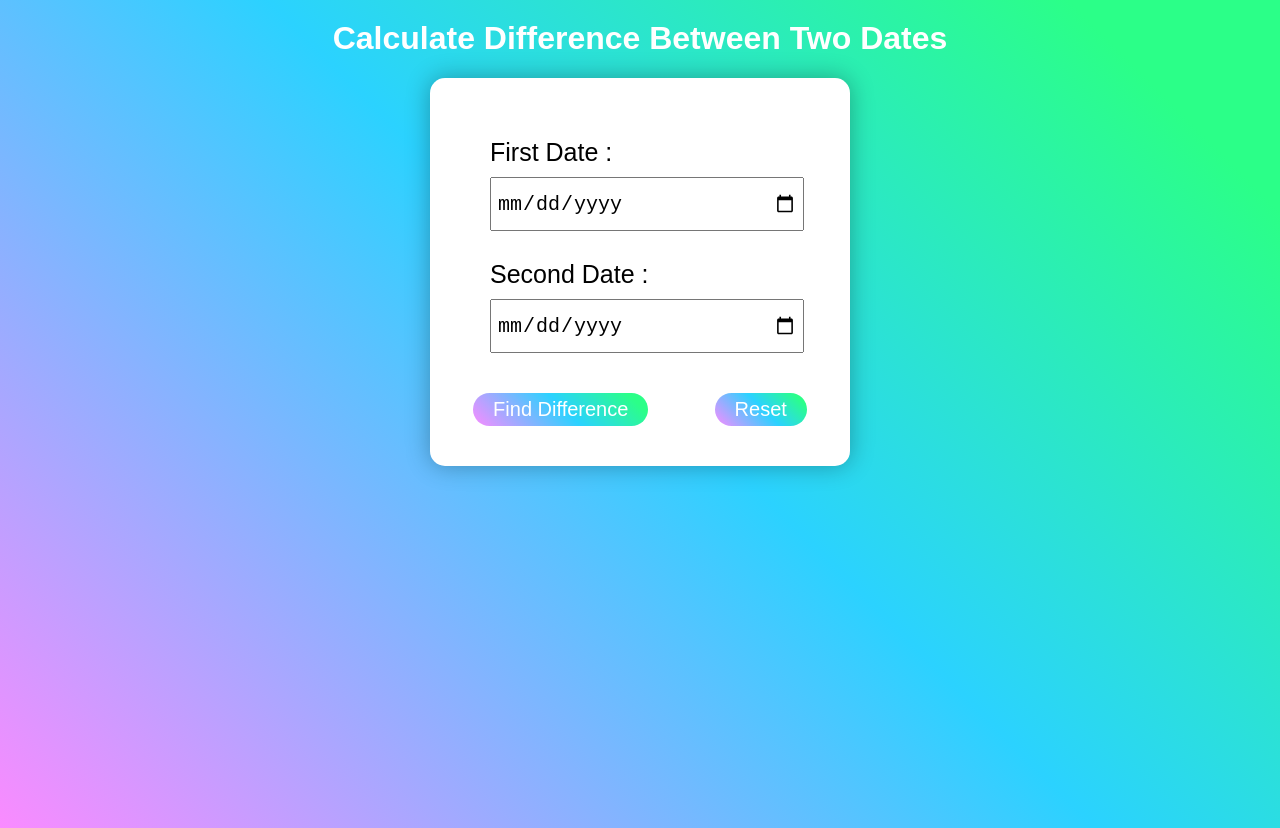
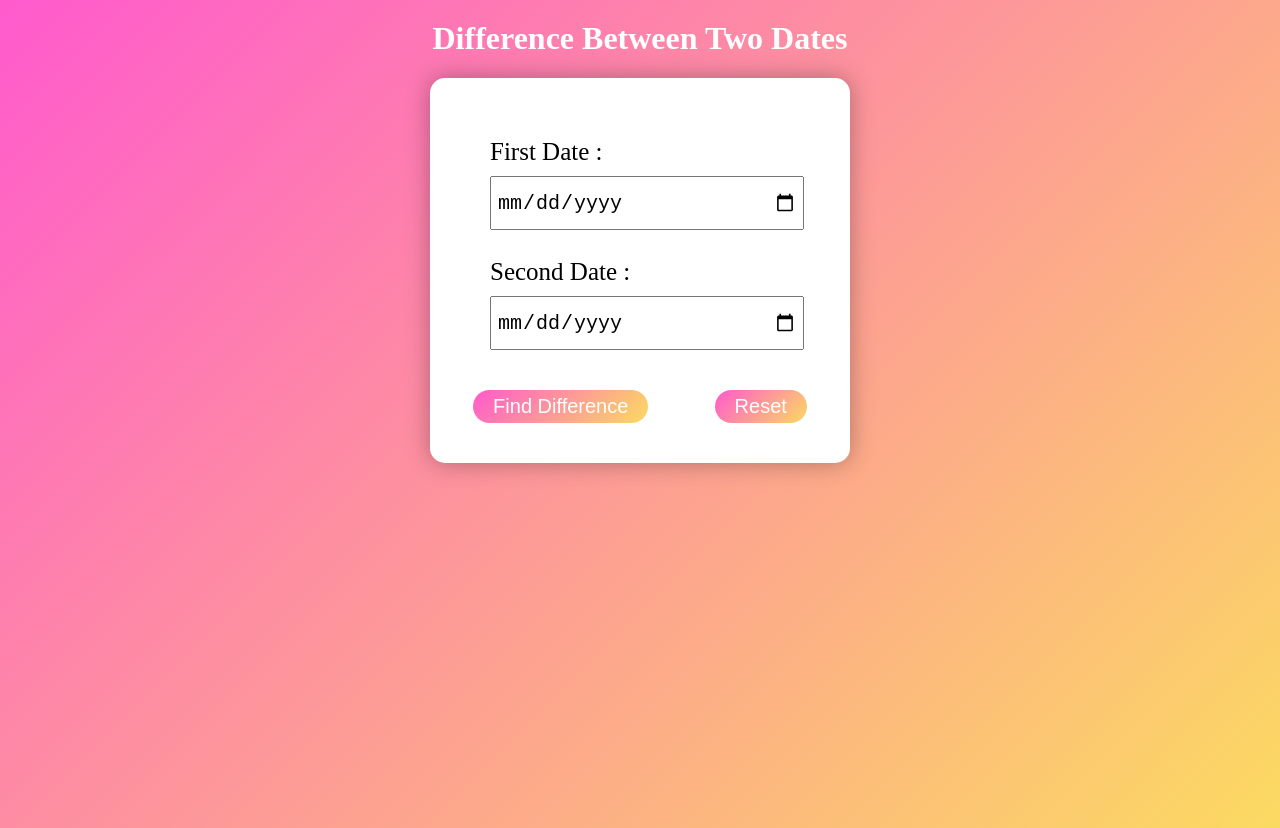
Before and after one commit to adityaw20/diff-2-dates, a plain HTML site: page index.html in a window 1280 px wide. Drawn offline with Linux system fonts and the light colour scheme.

Commit message:
all input

```diff
--- a/index.html
+++ b/index.html
@@ -6,10 +6,11 @@
     <meta name="viewport" content="width=device-width, initial-scale=1.0">
     <title>Diffrence in 2 Dates</title>
     <style>
-         body {
-            background-color: #FA8BFF;
-            background-image: linear-gradient(45deg, #FA8BFF 0%, #2BD2FF 52%, #2BFF88 90%);
-            font-family: Arial, Helvetica, sans-serif;
+        body {
+            background-color: #FBDA61;
+            background-image: linear-gradient(315deg, #FBDA61 0%, #FF5ACD 100%);
+
+
             min-height: 100vh;
         }
 
@@ -18,7 +19,8 @@
             color: #fff;
             margin-top: 20px;
         }
-        .parent-container {
+
+        .input-container {
             display: block;
             margin: 10px auto;
             padding: 10px;
@@ -35,6 +37,7 @@
             width: 300px;
             font-size: 25px;
         }
+
         input {
             width: 100%;
             height: 40px;
@@ -42,20 +45,23 @@
             padding: 5px;
             font-size: 20px;
         }
-        #dayCount{
+
+        #dayCount {
             text-align: center;
             margin-top: 20px;
             font-weight: bold;
         }
-        .btn-container{
+
+        .btn-container {
             display: flex;
             justify-content: space-around;
             margin-top: 40px;
             margin-bottom: 30px;
         }
+
         .btn {
-            background-color: #FA8BFF;
-            background-image: linear-gradient(45deg, #FA8BFF 0%, #2BD2FF 52%, #2BFF88 90%);
+            background-color: #FBDA61;
+            background-image: linear-gradient(315deg, #FBDA61 0%, #FF5ACD 100%);
             color: #fff;
             font-size: 20px;
             padding: 5px 20px;
@@ -63,13 +69,12 @@
             border-radius: 20px;
             cursor: pointer;
         }
-
     </style>
 </head>
 
 <body>
-    <h1 class="heading">Calculate Difference Between Two Dates </h1>
-    <div class="parent-container">
+    <h1 class="heading"> Difference Between Two Dates </h1>
+    <div class="input-container">
         <div class="container">
             <label for="firstDate">First Date :</label>
             <input type="date" id="firstDate">
```
